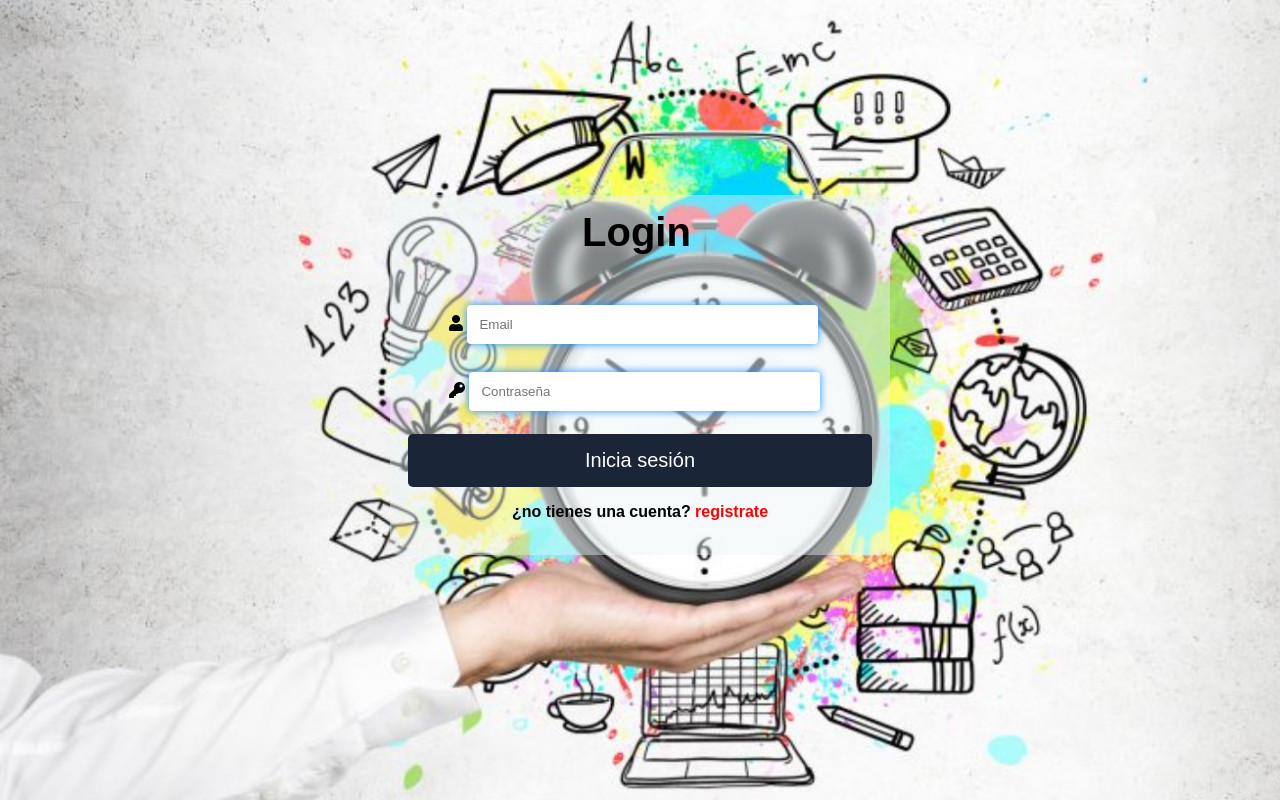
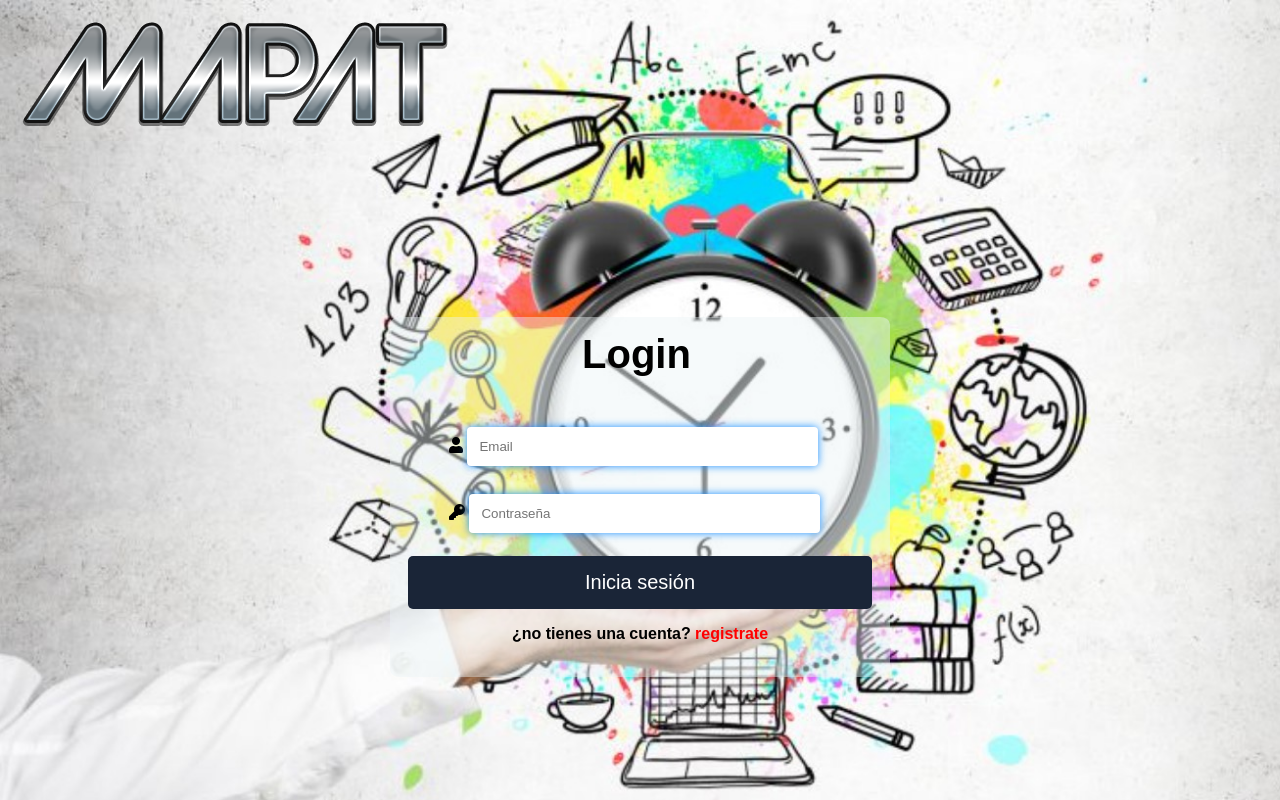
Before and after one commit to Edwardlin777/Agendapar, a plain HTML site: page login/login.html in a window 1280 px wide. Drawn offline with Linux system fonts and the light colour scheme.

```diff
--- a/login/login.html
+++ b/login/login.html
@@ -10,6 +10,7 @@
 
 </head>
 <body>
+	<div><img src="css/MAPAT.png"/></div>
 	<br>
 	<br>
 	<br>
```
Also changed, not shown: login/registrarse.html (+1 -0 lines).
